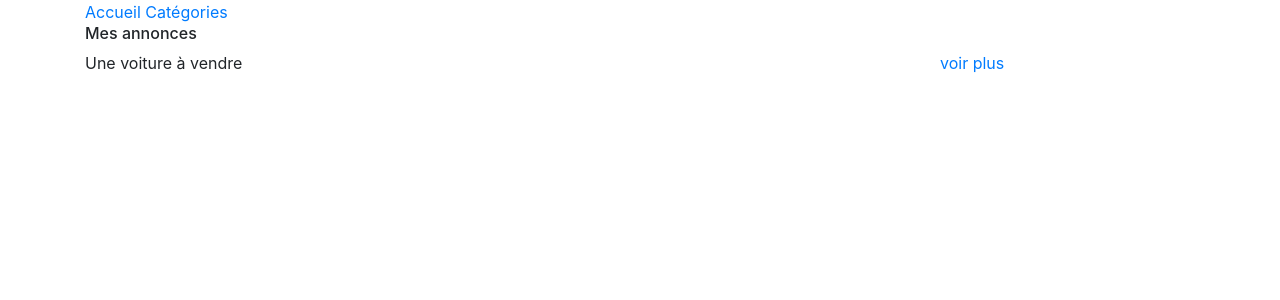
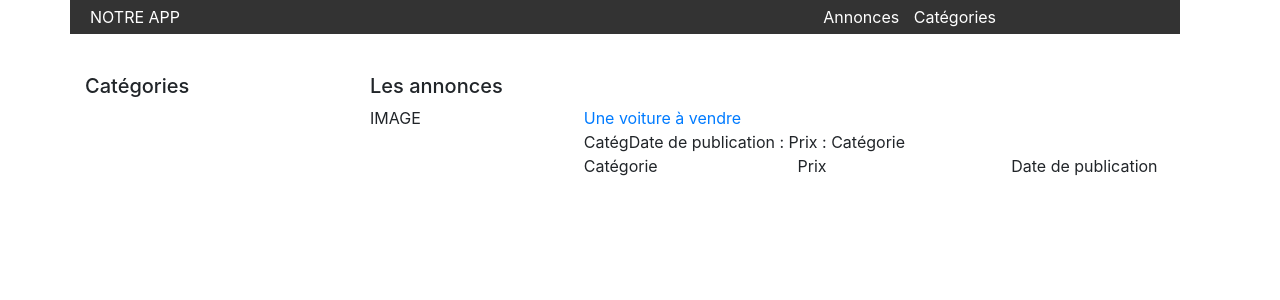
Before and after one commit to hkairi/esmt-django-course, a Django app: page / in a window 1280 px wide. Shown: the top 300 px of the page. Run offline with Django 3.2, Linux system fonts and the light colour scheme; data comes from the database, SQL or seed files in the repository; some libraries are stand-ins or nearby versions.

Commit message:
better layout

```diff
--- a/annonces/urls.py
+++ b/annonces/urls.py
@@ -5,5 +5,6 @@ app_name = 'annonces'
 
 urlpatterns = [
     path('', views.index),
+    path('annonces/', views.index),
     path('annonces/<int:id>', views.show, name='details'),
 ]
--- a/assets/app.css
+++ /dev/null
@@ -1,6 +0,0 @@
-ul.menu {
-  list-style: none !important;
-}
-ul.menu li a {
-  color: #333 !important;
-}
--- a/assets/style.css
+++ b/assets/style.css
@@ -1,2 +1,12 @@
-div#application{
+div#menu{
+  background: #333 !important;
+  width: 100%;
+  padding: 5px;
 }
+div#menu a {
+  margin-right: 10px;
+  color: #FFF;
+}
+div#yield {
+  margin-top: 40px;
+}
--- a/expat/templates/index.html
+++ b/expat/templates/index.html
@@ -1,17 +1,30 @@
 {% extends "layout.html" %}
 
 {% block body %}
-  <div id="annonces">
-    <h6>Mes annonces</h6>
-    {% for annonce in annonces %}
-      <div class="row">
+  <div id="annonces" class='row'>
+    <div class="col-3">
+      <h5 class='header'>Catégories</h5>
+    </div>
+    <div class="col-9">
+      <h5>Les annonces</h5>
+      {% for annonce in annonces %}
+      <div class="row annonce">
+        <div class="col-3">
+          IMAGE
+        </div>
         <div class="col-9">
-          {{ annonce.titre }}
-        </div>
-        <div class="col-3">
-          <a href="{% url 'annonces:details' id=annonce.id %}">voir plus</a>
+          <a href="{% url 'annonces:details' id=annonce.id %}">{{ annonce.titre }}</a>
+          <br>
+          CatégDate de publication : Prix : Catégorie
+          <div class="row">
+            <div class="col-4">Catégorie</div>
+            <div class="col-4">Prix</div>
+            <div class="col-4">Date de publication</div>
+          </div>
         </div>
       </div>
-    {% endfor %}
+      <br>
+      {% endfor %}
+    </div>
   </div>
 {% endblock %}
--- a/expat/templates/layout.html
+++ b/expat/templates/layout.html
@@ -1,21 +1,23 @@
+{% load static from staticfiles %}
 <html>
   <head>
     <title>ESMT::Django</title>
-    <link rel="stylesheet" href="/static/bootstrap.css">
-    <link rel="stylesheet" href="/static/app.css">
-    <script src="/static/jquery.min.js"></script>
-    <script src="/static/nav.js"></script>
+    <link rel="stylesheet" type="text/css" href="{% static 'bootstrap.css' %}">
+    <link rel="stylesheet" type="text/css" href="{% static 'style.css' %}">
   </head>
   <body>
     <div id="application" class="container">
-      <div class="menu row">
-        <div class="col-6">
-          <a href="/">Accueil</a>
+      <div id="menu" class="row">
+        <div class="col-8">
+          <a href="/">NOTRE APP</a>
+        </div>
+        <div class="col-4">
+          <a href="/annonces">Annonces</a>
           <a href="#/categories">Catégories</a>
         </div>
       </div>
 
-      <div>
+      <div id='yield'>
         {% block body %}
         {% endblock %}
       </div>
```
